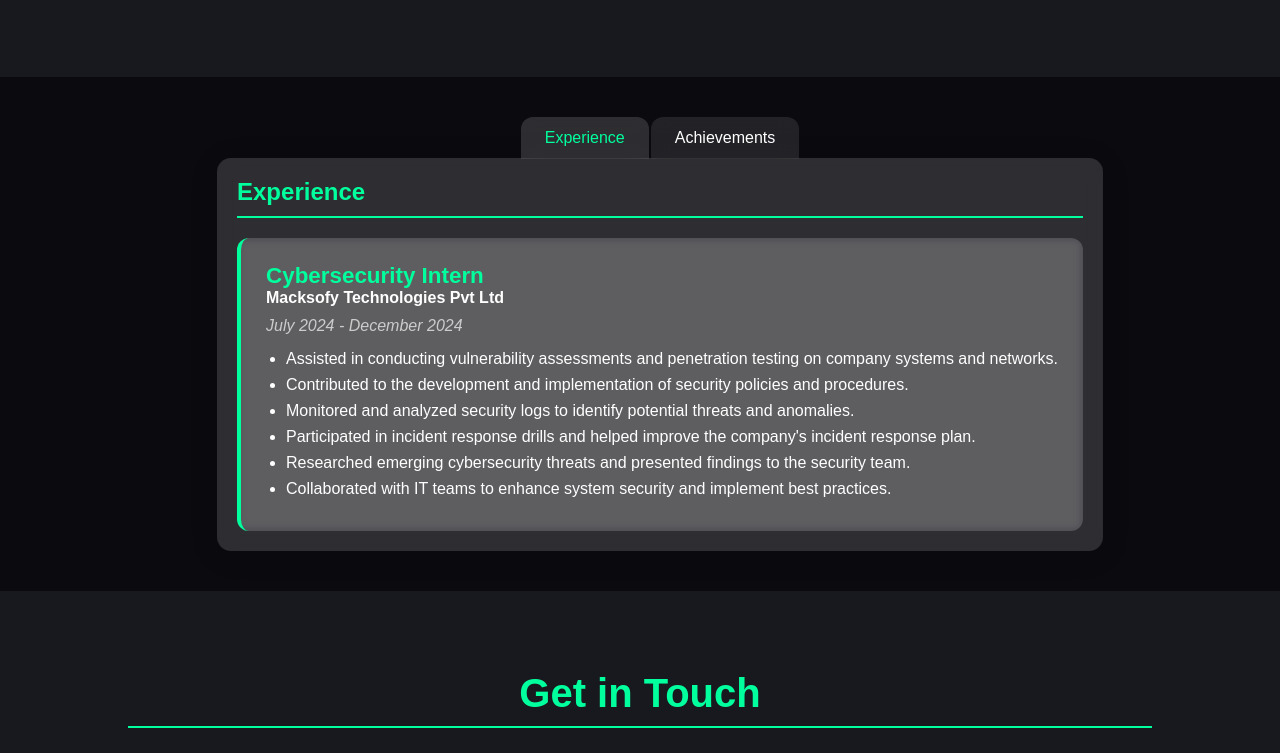
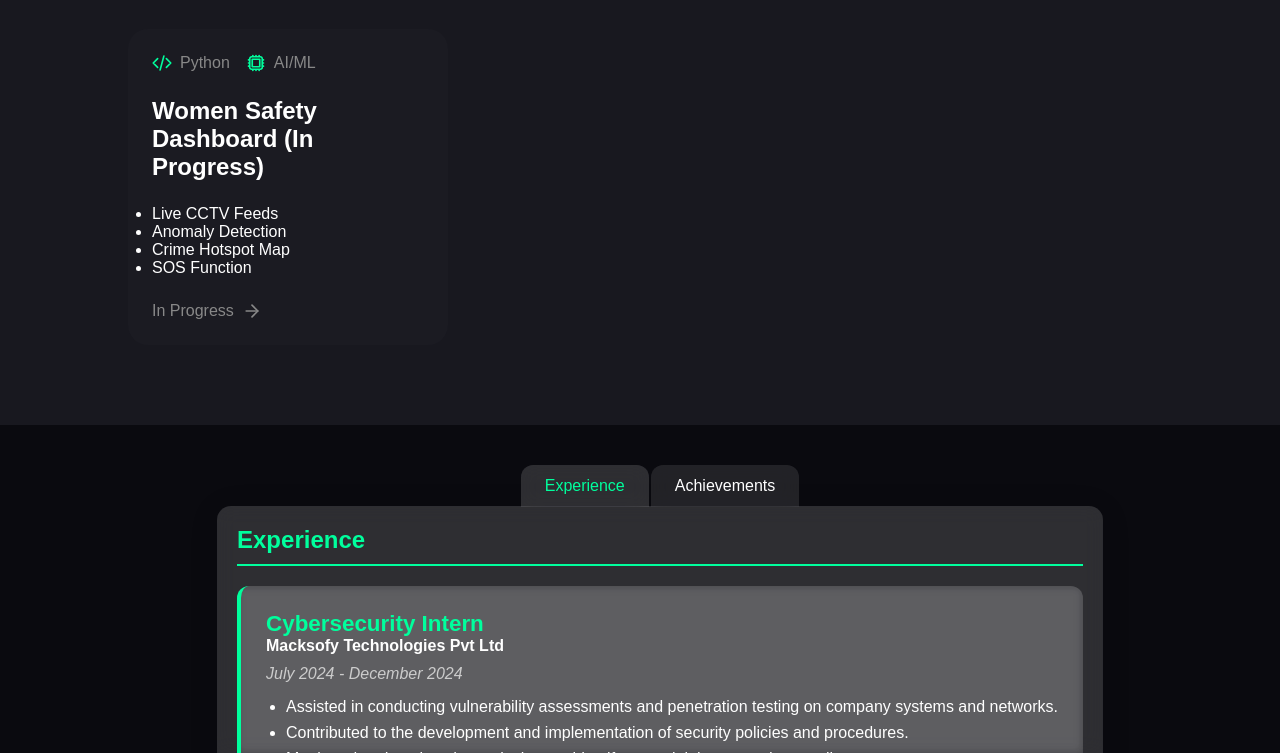
Before and after one commit to Arbaaz-Khan-Tech/Personal_Portfolio, a plain HTML site: page Index.html in a window 1280 px wide. Shown: the part 2313-3066 px from the top of the page. Drawn offline with nearby package versions, Linux system fonts and the light colour scheme.

Commit message:
Minute Changes

```diff
--- a/Index.html
+++ b/Index.html
@@ -221,7 +221,7 @@
 
               </p>
               <a href="" class="learn-more" style="pointer-events: none; color: #888;">
-                Source Code
+                Available Soon
                   <svg xmlns="http://www.w3.org/2000/svg" width="20" height="20" viewBox="0 0 24 24" fill="none" stroke="currentColor" stroke-width="2" stroke-linecap="round" stroke-linejoin="round"><line x1="5" y1="12" x2="19" y2="12"></line><polyline points="12 5 19 12 12 19"></polyline></svg>
               </a>
           </div>
@@ -259,6 +259,45 @@
               </a>
           </div>
       </div>
+
+
+
+
+      <div class="project-card">
+        <div class="project-tech">
+            <div class="tech-item">
+                <svg xmlns="http://www.w3.org/2000/svg" width="20" height="20" viewBox="0 0 24 24" fill="none" stroke="currentColor" stroke-width="2" stroke-linecap="round" stroke-linejoin="round">
+                    <path stroke-linecap="round" stroke-linejoin="round" d="M17.25 6.75 22.5 12l-5.25 5.25m-10.5 0L1.5 12l5.25-5.25m7.5-3-4.5 16.5" />
+              </svg>
+                <span>Python</span>
+            </div>
+            <div class="tech-item">
+                <svg xmlns="http://www.w3.org/2000/svg" width="20" height="20" viewBox="0 0 24 24" fill="none" stroke="currentColor" stroke-width="2" stroke-linecap="round" stroke-linejoin="round">
+                    <path stroke-linecap="round" stroke-linejoin="round" d="M8.25 3v1.5M4.5 8.25H3m18 0h-1.5M4.5 12H3m18 0h-1.5m-15 3.75H3m18 0h-1.5M8.25 19.5V21M12 3v1.5m0 15V21m3.75-18v1.5m0 15V21m-9-1.5h10.5a2.25 2.25 0 0 0 2.25-2.25V6.75a2.25 2.25 0 0 0-2.25-2.25H6.75A2.25 2.25 0 0 0 4.5 6.75v10.5a2.25 2.25 0 0 0 2.25 2.25Zm.75-12h9v9h-9v-9Z" />
+
+              </svg>
+                <span>AI/ML</span>
+            </div>
+        </div>
+        <div class="project-info">
+            <h3>Women Safety Dashboard (In Progress)</h3>
+            <p>
+              <ul>
+                  <li>Live CCTV Feeds</li>
+                  <li>Anomaly Detection</li>
+                  <li>Crime Hotspot Map</li>
+                  <li>SOS Function</li>
+              </ul>
+            </p>
+            <a href="#" target="_blank" class="learn-more" style="pointer-events: none; color: #888;">
+                In Progress
+                <svg xmlns="http://www.w3.org/2000/svg" width="20" height="20" viewBox="0 0 24 24" fill="none" stroke="currentColor" stroke-width="2" stroke-linecap="round" stroke-linejoin="round"><line x1="5" y1="12" x2="19" y2="12"></line><polyline points="12 5 19 12 12 19"></polyline></svg>
+            </a>
+        </div>
+    </div>
+
+
+
   </div>
 </section>
 
```
